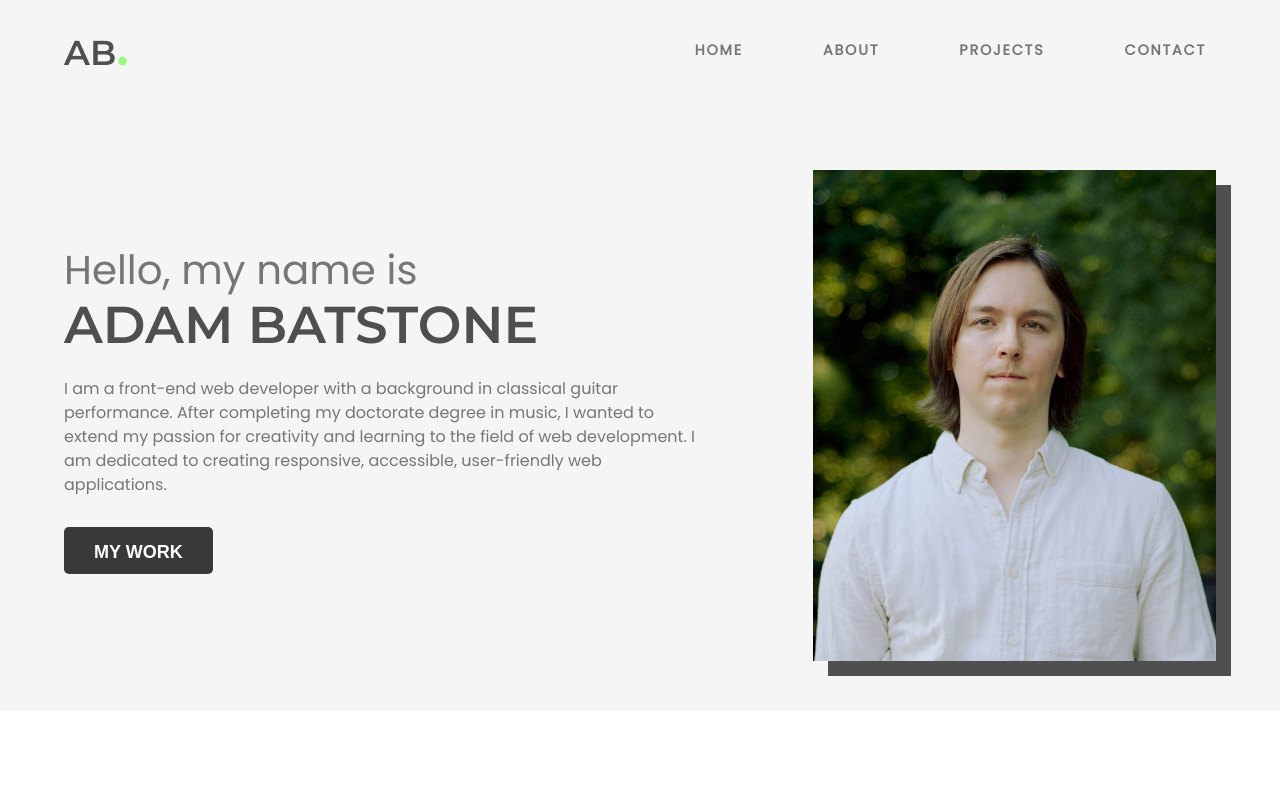
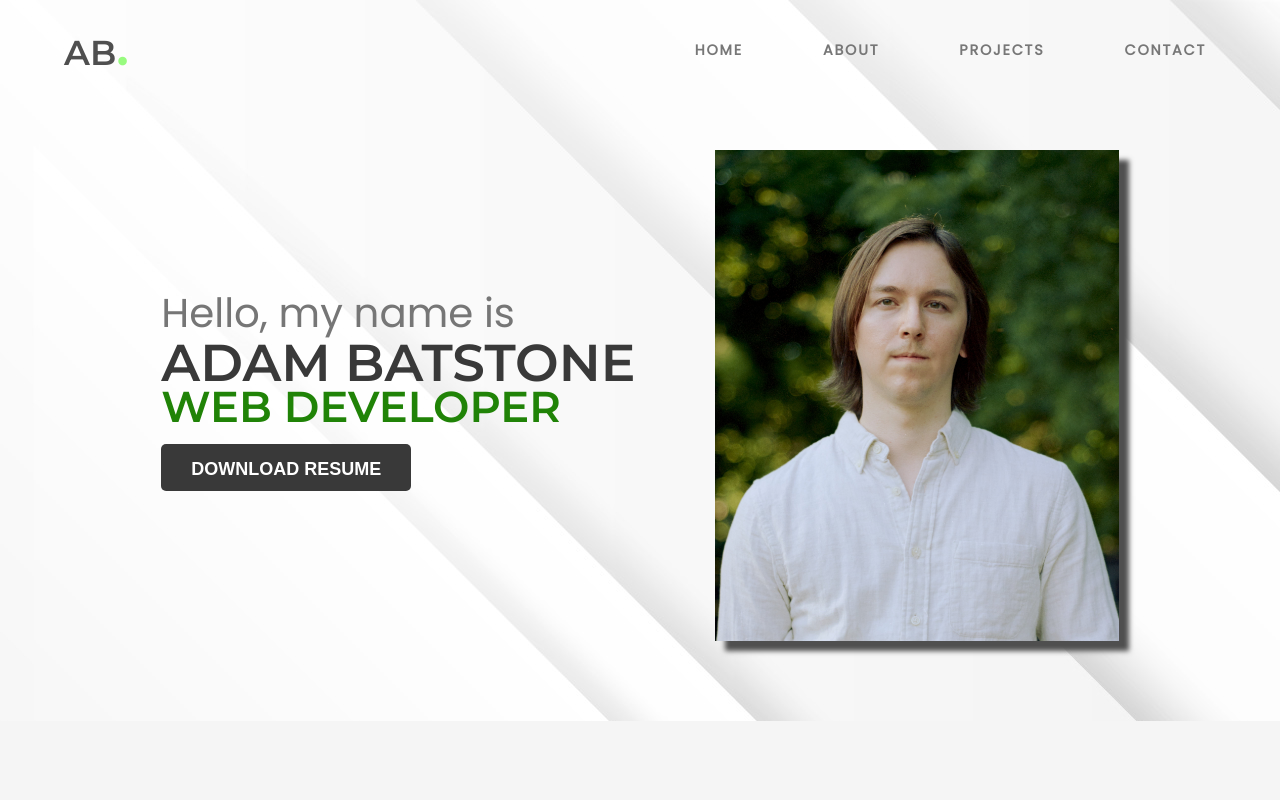
Before and after one commit to Batstone/portfolio, a plain HTML site: page index.html in a window 1280 px wide. Shown: the top 800 px of the page. Drawn offline with nearby package versions, Linux system fonts and the light colour scheme.

Commit message:
changed header

```diff
--- a/index.html
+++ b/index.html
@@ -30,6 +30,22 @@
                     </ul>
                 </nav>
             </div>
+            <div class="header-profile">
+
+                <div class="header-about-text">
+                    <h3>Hello, my name is</h3>
+                    <h1>Adam Batstone</h1>
+                    <h2>Web Developer</h2>
+                    <div class="header-button-container">
+                        <a href="#projects"><button class="header-button">Download Resume</button></a>
+                    </div>
+                </div>
+
+                <div class="header-img-container">
+                    <img src="./assets/images/portfolio-headshot-min.jpg" width="419" height="750"
+                        alt="A headshot of the web devleoper, Adam Batstone">
+                </div>
+            </div>
         </div>
     </header>
 
@@ -39,8 +55,6 @@
                 <div class="about-me-container">
                     <div class="about-me-text-container">
                         <div class="about-me-text">
-                            <h3>Hello, my name is</h3>
-                            <h1>Adam Batstone</h1>
                             <p>I am a front-end web developer with a background in classical guitar performance. After
                                 completing my doctorate degree in music, I wanted to extend my passion for creativity
                                 and
@@ -51,11 +65,6 @@
                         <div class="about-me-button-container">
                             <a href="#projects"><button class="about-me-button">My Work</button></a>
                         </div>
-                    </div>
-
-                    <div class="about-me-img-container">
-                        <img src="./assets/images/portfolio-headshot-min.jpg" width="419" height="750"
-                            alt="A headshot of the web devleoper, Adam Batstone">
                     </div>
                 </div>
 
@@ -139,8 +148,7 @@
                             <h4>HTML | CSS | Javascript</h4>
                             <p>The Guitar Chords application features a fully interactive fretboard purely made in CSS.
                                 Users can select a chord, play the audio of the full strummed chord, or hover over the
-                                individual strings to hear the individual notes. This project was inspired by my
-                                dedication to education.
+                                individual strings to hear the individual notes.
                             </p>
 
                             <div class="button-container button-container-right">
@@ -184,7 +192,6 @@
                                 application allows users to select from a number of trivia categories, to
                                 test their knowledge in an fun educational game.
                             </p>
-
                             <div class="button-container button-container-right">
                                 <a href="https://thegloriousalpacas.github.io/trivia-time/"><button>Live</button></a>
                                 <a href="https://thegloriousalpacas.github.io/trivia-time/"><button
--- a/styles/sass/style.scss
+++ b/styles/sass/style.scss
@@ -127,7 +127,8 @@ h4 {
 -------------------*/
 
 header {
-    background: #f5f5f5 none repeat scroll 0 0;
+    background-image: url(../../assets/images/3440061.jpg);
+    padding-bottom: 80px;
 }
 
 .header-container {
@@ -144,10 +145,6 @@ header {
         color: #4f4f4f
     }
 }
-
-// .mobile-nav-active {
-//     color: #208307
-// }
 
 .header-logo {
     font-size: calc(1.2rem + 1.2vw);
@@ -207,6 +204,43 @@ header {
 .main-nav li.active a:after {
     width: 100%;
 }
+.header-profile {
+    display: flex;
+    justify-content: center;
+    align-items: center;
+    margin-top: 80px;
+}
+
+.header-about-text {
+    margin-right: 80px;
+    h1 {
+        margin-top: 15px;
+        color: #393939;
+    }
+    h2 {
+        margin: 10px 0;
+        color: #208307;
+    }
+}
+
+.header-button {
+    margin-top: 15px;
+}
+
+
+.header-img-container {
+    width: 35%;
+    box-shadow: 10px 10px 5px #4f4f4f;
+    transition: 0.5s;
+    &:hover {
+        box-shadow: 10px 10px 5px #141414;
+    }
+}
+
+.header-img-container img {
+    width: 100%;
+    height: auto;
+}
 
 /* About Me
 -------------------*/
@@ -218,39 +252,20 @@ header {
 
 .about-me-container {
     display: flex;
-    justify-content: space-between;
+    justify-content: center;
     align-items: center;
 }
 
 .about-me-text-container {
-    width: 60%;
+    width: 75%;
+    display: flex;
+    flex-direction: column;
+    justify-content: center;
+    align-items: center;
 }
 
-.about-me-text {
-    padding-right: 50px;
-    h1 {
-        margin-top: 20px;
-    }
-    p {
-        margin: 30px 0;
-    }
-    .about-me-button {
-        margin-top: 30px;
-    }
-}
-
-.about-me-img-container {
-    width: 35%;
-    box-shadow: 15px 15px #4f4f4f;
-    transition: 0.5s;
-    &:hover {
-        box-shadow: 20px 20px #141414;
-    }
-}
-
-.about-me-img-container img {
-    width: 100%;
-    height: auto;
+.about-me-button {
+    margin-top: 20px;
 }
 
 /* Icon styles
```
Also changed, not shown: assets/images/3440061.jpg (added), styles/style.css.
